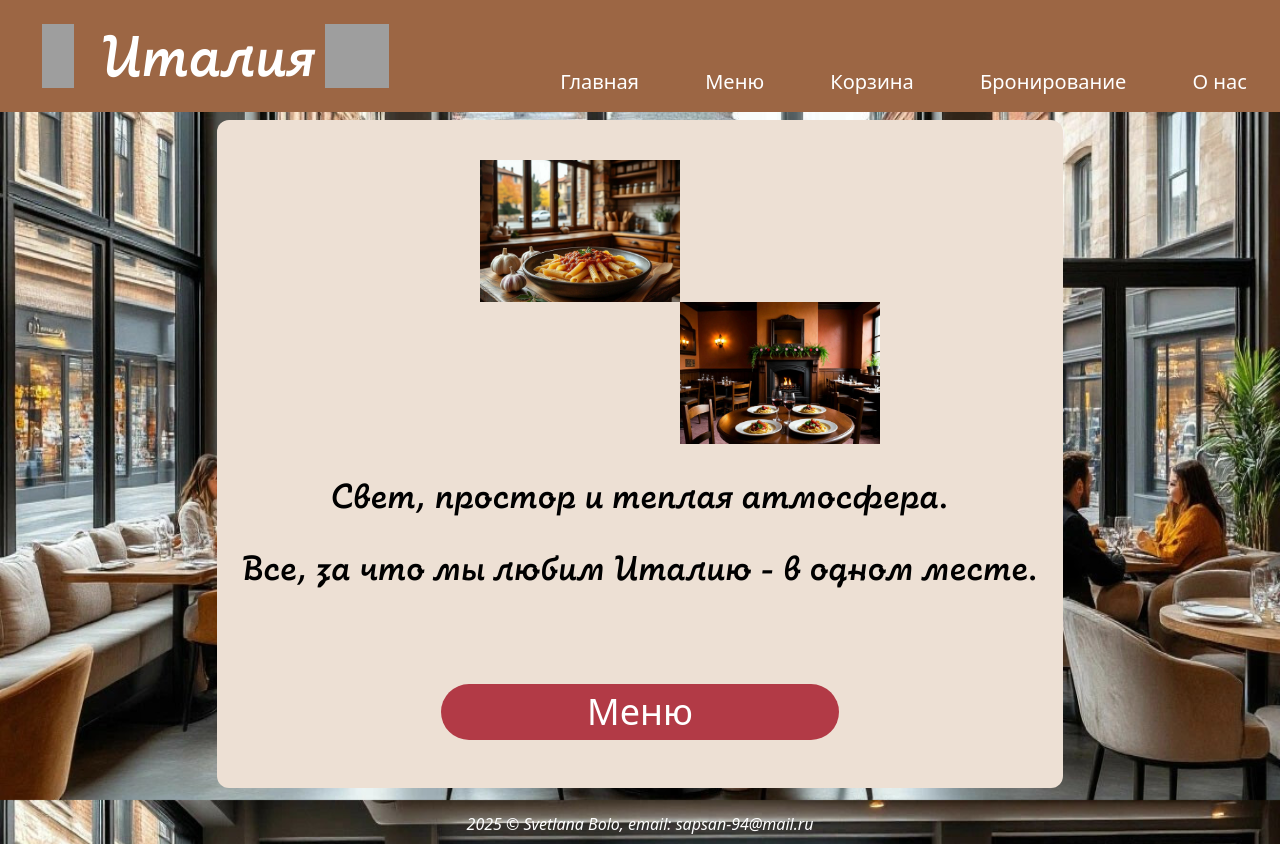
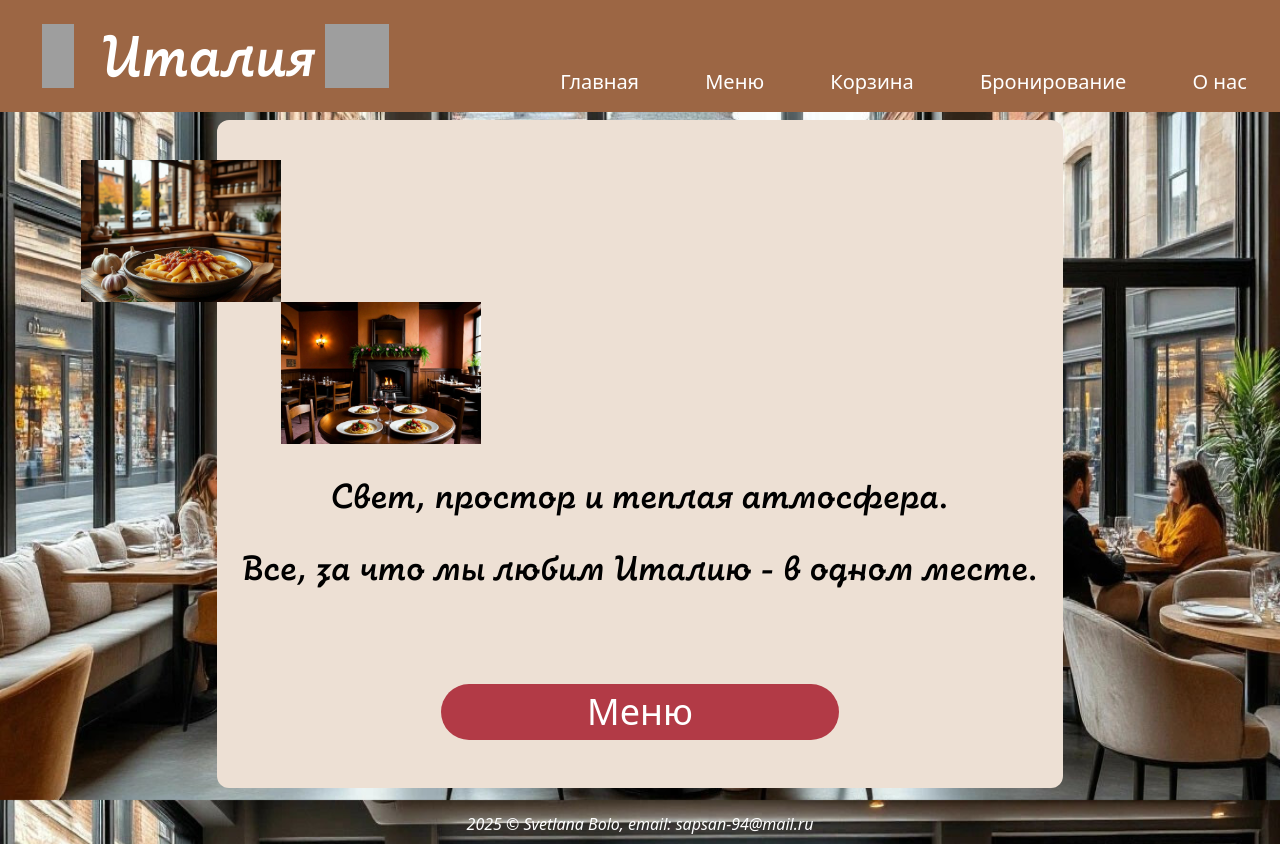
Before and after one commit to svetlana2794/cafever, a Vue app: page / in a window 1280 px wide. Built offline with nearby package versions, Linux system fonts and the light colour scheme; grey boxes are pictures that could not be loaded.

Commit message:
Update Start.vue

```diff
--- a/src/components/Start.vue
+++ b/src/components/Start.vue
@@ -7,8 +7,8 @@ const router=useRouter()
 <template>
 <div class="p-6 text-4xl m-2 text-center bg-[#ede0d4] rounded-xl">
   <p class="w-full py-4 relative">
-  <img src="../../public/imgs/front1.jpeg" class="relative left-1/2 -translate-x-4/5 z-1 w-50">
-  <img src="../../public/imgs/front2.jpeg" class="relative left-1/2 translate-x-1/5 z-10 w-50">
+  <img src="../../public/imgs/front1.jpeg" class="relative -translate-x-4/5 z-1 w-50">
+  <img src="../../public/imgs/front2.jpeg" class="relative translate-x-1/5 z-10 w-50">
     </p>
 <p class="py-4 font-[Futura]">Свет, простор и теплая атмосфера.</p>
 <p class="py-4 font-[Futura]">Все, за что мы любим Италию - в одном месте.</p>
```
